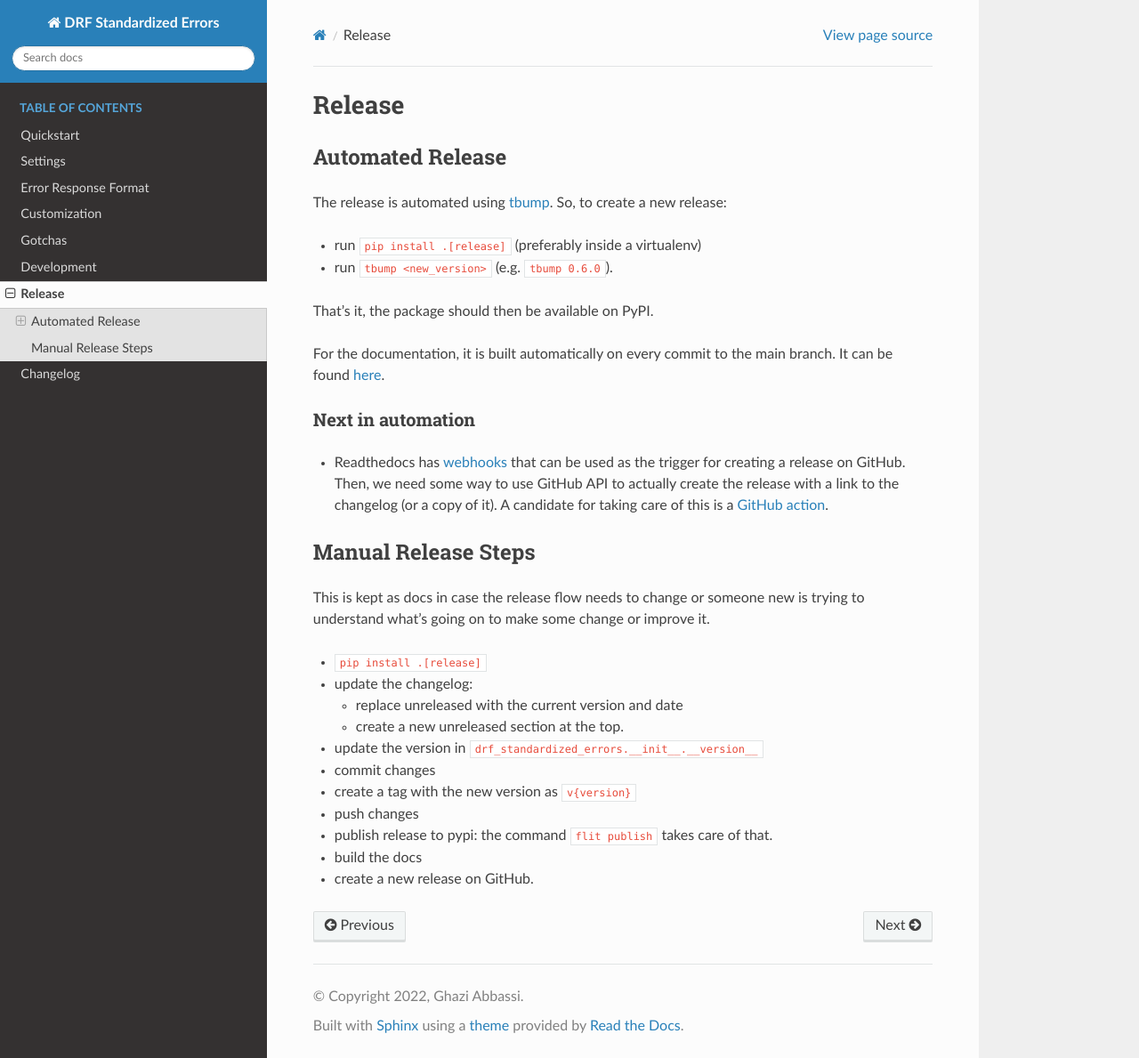
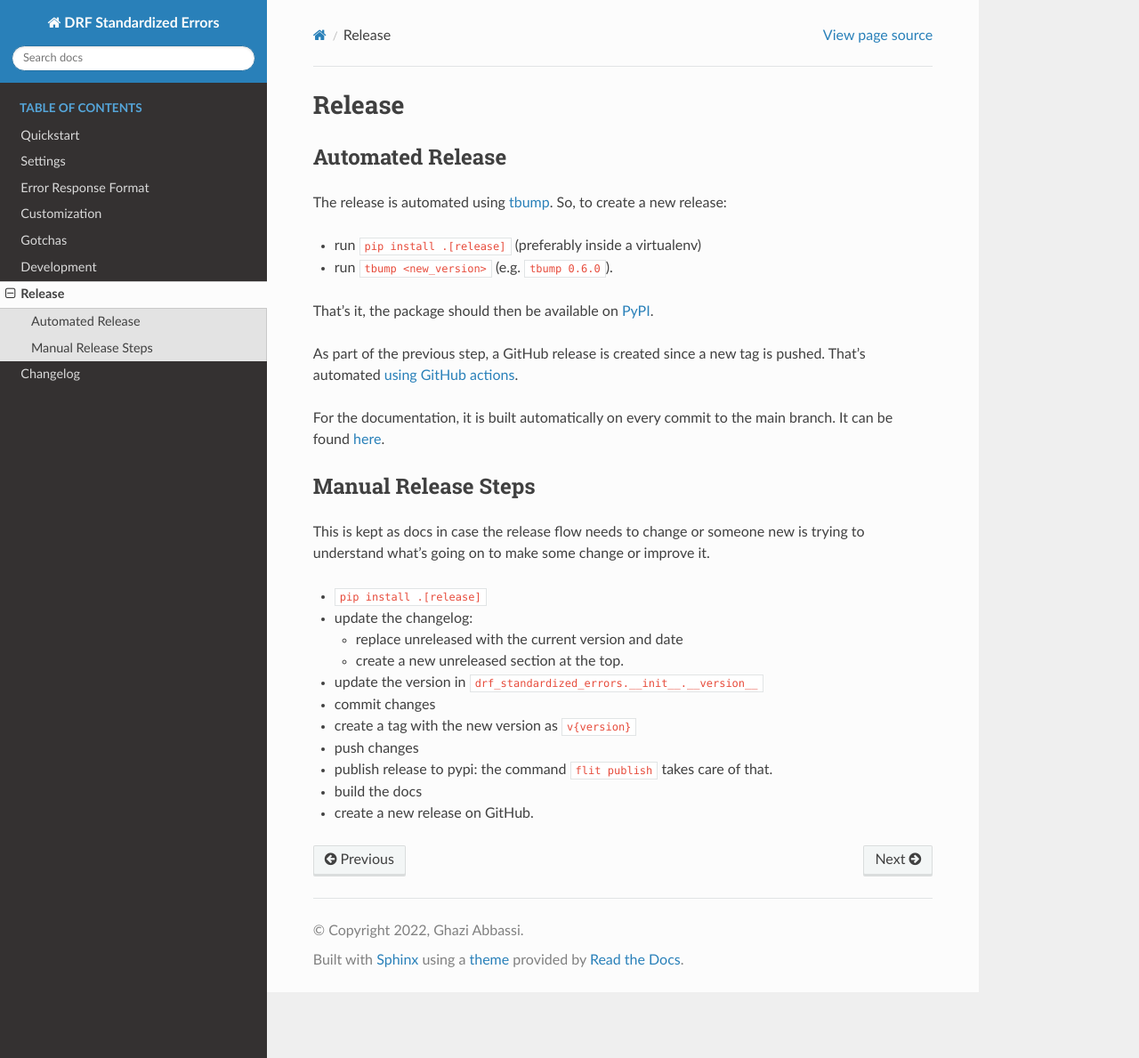
Before and after one commit to ghazi-git/drf-standardized-errors, a Sphinx documentation site: the page built from docs/release.md, in a window 1280 px wide and 1189 px high. Shown: the whole window at 89% size. Built offline with Sphinx 7.4.7 and the Read the Docs theme 2.0.0, drawn with Linux system fonts in a browser that asks for light colours.

Commit message:
use github actions to create a github release when a tag is pushed

```diff
--- a/docs/release.md
+++ b/docs/release.md
@@ -5,16 +5,13 @@ The release is automated using [tbump](https://github.com/dmerejkowsky/tbump). S
 - run `pip install .[release]` (preferably inside a virtualenv)
 - run `tbump <new_version>` (e.g. `tbump 0.6.0`).
 
-That's it, the package should then be available on PyPI.
+That's it, the package should then be available on [PyPI](https://pypi.org/project/drf-standardized-errors/).
+
+As part of the previous step, a GitHub release is created since a new tag is pushed. That's automated
+[using GitHub actions](https://github.com/ghazi-git/drf-standardized-errors/actions/workflows/github_release.yml).
 
 For the documentation, it is built automatically on every commit to the main branch. It can be found
 [here](https://drf-standardized-errors.readthedocs.io/en/latest/).
-
-### Next in automation
-- Readthedocs has [webhooks](https://docs.readthedocs.io/en/stable/build-notifications.html#build-status-webhooks)
-that can be used as the trigger for creating a release on GitHub. Then, we need some way to use GitHub API
-to actually create the release with a link to the changelog (or a copy of it). A candidate for taking care
-of this is a [GitHub action](https://github.com/softprops/action-gh-release).
 
 ## Manual Release Steps
 
```
Also changed, not shown: docs/changelog.md (+1 -0 lines), 1 other file.
